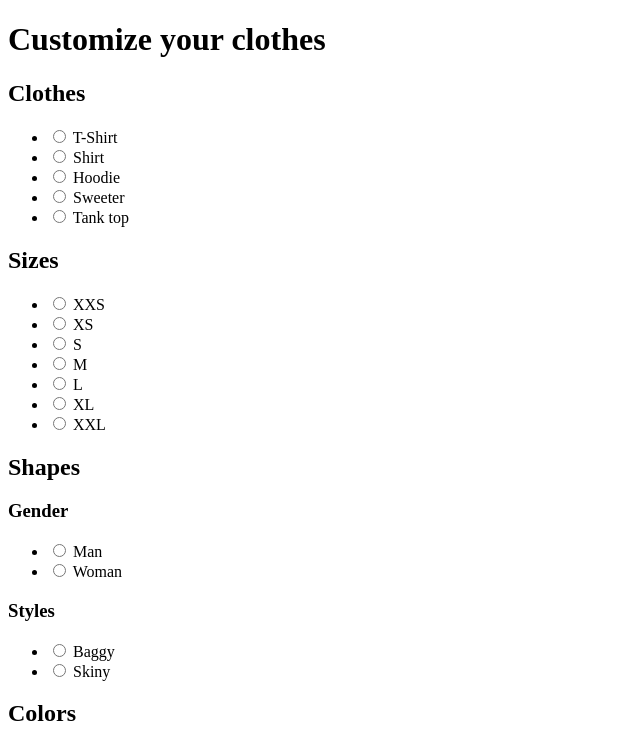
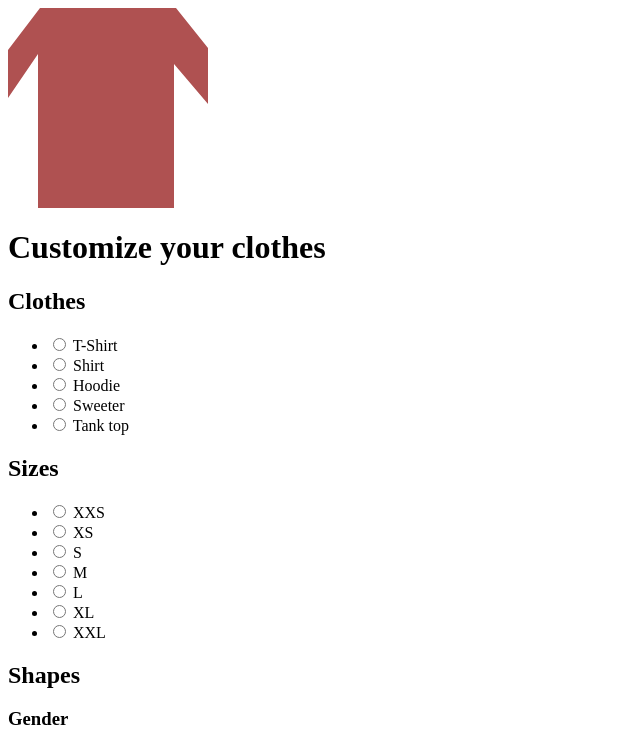
Before and after one commit to Alcoholkills/Clothes-Factory-PLNI, a plain HTML site: page index.html in a window 1280 px wide. Shown: the top 746 px of the page, without its empty margins (0-640 px from the left). Drawn offline with Linux system fonts and the light colour scheme.

Commit message:
Shitty Tshirt from Isaia

```diff
--- a/index.html
+++ b/index.html
@@ -18,6 +18,7 @@
 </head>
 
 <body>
+    <div style="width:200px;aspect-ratio:1/1;clip-path: polygon(0 45%, 0 21%, 16% 0, 84% 0, 100% 20%, 100% 48%, 83% 28%, 83% 100%, 65% 100%, 35% 100%, 15% 100%, 15% 23%);background-color:rgb(175, 81, 81)" ></div>
     <form id="plniForm" action="" method="post">
         <div>
             <h1>Customize your clothes</h1>
```
